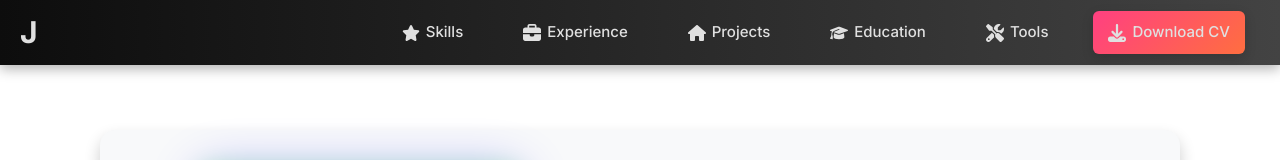
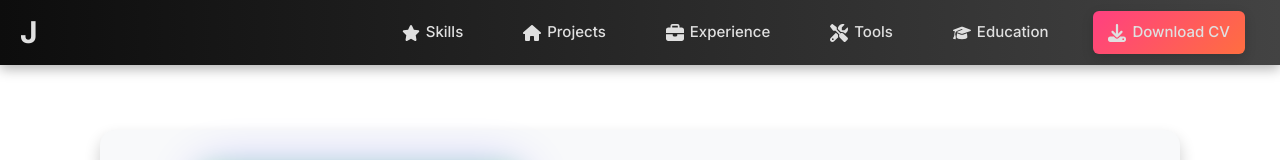
Before and after one commit to javedsaifi-abacus/Portfolio_NEXT, a Next.js app: page / in a window 1280 px wide. Shown: the top 160 px of the page. Built offline with nearby package versions, Linux system fonts and the light colour scheme.

Commit message:
"Removed 'Experience' menu item, reordered and readded 'Experience' and 'Education' menu items, and added new 'Tools' menu item to Navbar component."

```diff
--- a/src/app/components/Navbar.tsx
+++ b/src/app/components/Navbar.tsx
@@ -35,27 +35,29 @@ const Navbar: React.FC = () => {
           </Link>
         </li>
         <li onClick={closeMenu}>
-          <Link href="/experience">
-            <FontAwesomeIcon icon={faBriefcase} className={styles["nav-icon"]} />
-            Experience
-          </Link>
-        </li>
-        <li onClick={closeMenu}>
           <Link href="/projects">
             <FontAwesomeIcon icon={faHome} className={styles["nav-icon"]} />
             Projects
           </Link>
         </li>
         <li onClick={closeMenu}>
-          <Link href="/education">
-            <FontAwesomeIcon icon={faGraduationCap} className={styles["nav-icon"]} />
-            Education
+          <Link href="/experience">
+            <FontAwesomeIcon icon={faBriefcase} className={styles["nav-icon"]} />
+            Experience
           </Link>
         </li>
+
+
         <li onClick={closeMenu}>
           <Link href="/tools">
             <FontAwesomeIcon icon={faTools} className={styles["nav-icon"]} />
             Tools
+          </Link>
+        </li>
+        <li onClick={closeMenu}>
+          <Link href="/education">
+            <FontAwesomeIcon icon={faGraduationCap} className={styles["nav-icon"]} />
+            Education
           </Link>
         </li>
         <li onClick={closeMenu}>
```
